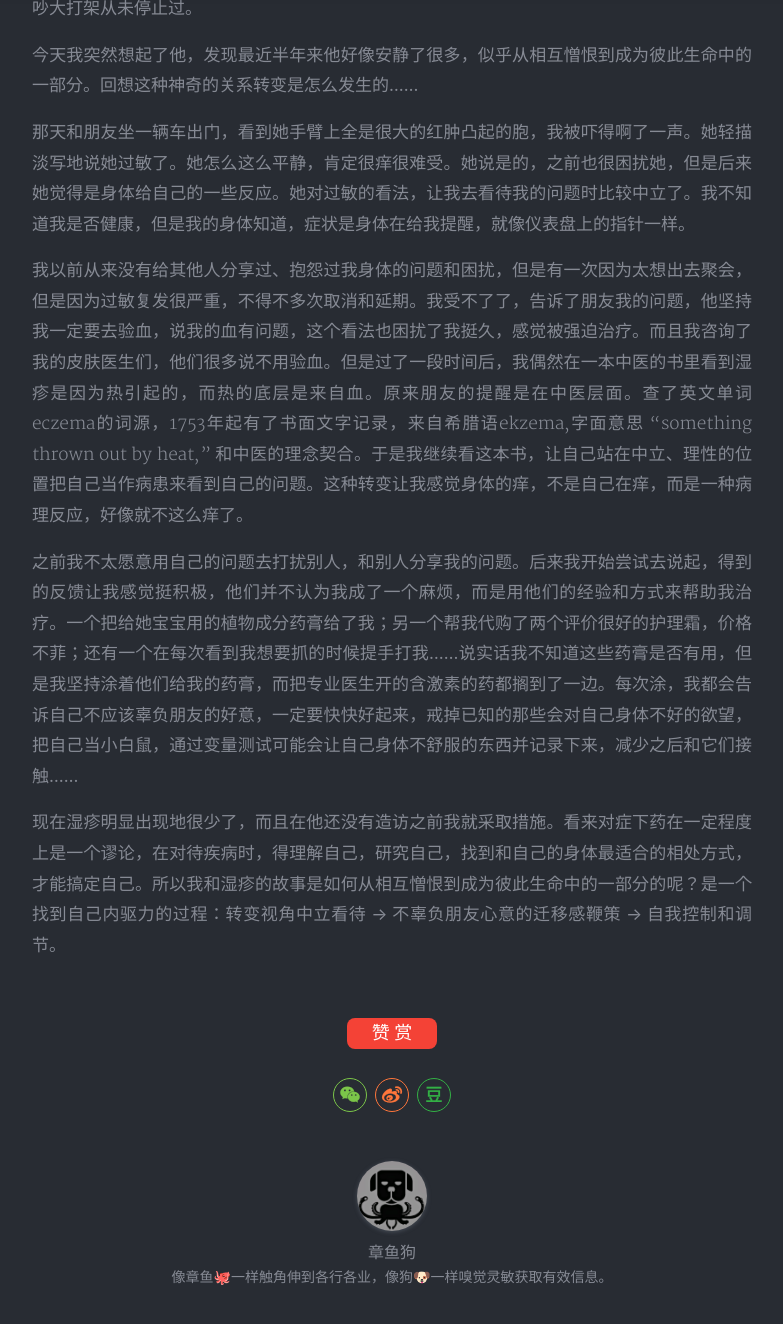
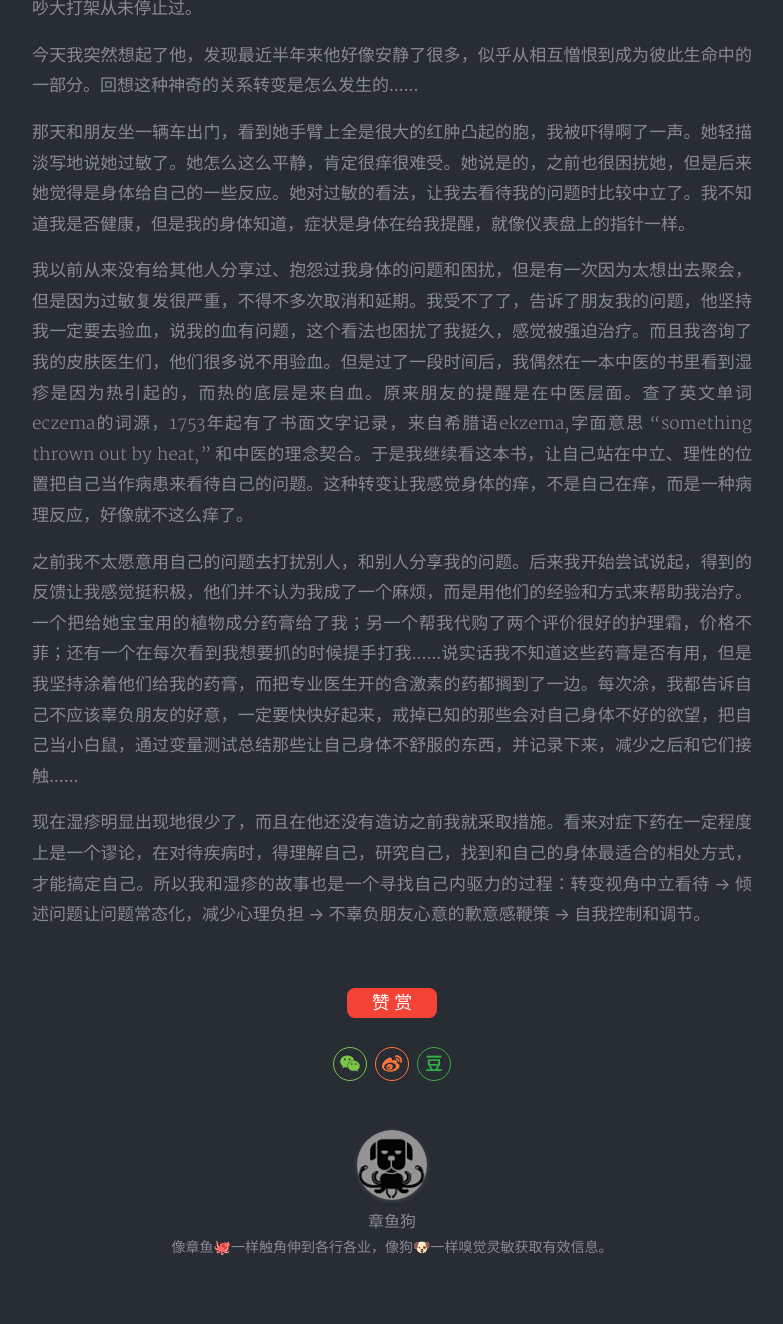
Before and after one commit to aJiea/ajiea.github.io, a Jekyll site: the page built from _posts/2021-02-11-eczema.md, in a window 1280 px wide and 1400 px high, scrolled down 889 px, cut to the strip 0-1333 px from the top of the window. Shown: the top 1324 px of the strip, without its empty margins (248-1031 px from the left). Built offline with Jekyll 4.4.1, drawn with Linux system fonts in a browser that asks for light colours; nearby versions of some CDN libraries; comment, search, counter and statistics services are not loaded; a style sheet for code colours, icons or effects is not loaded.

Commit message:
Update 2021-02-11-eczema.md

```diff
--- a/_posts/2021-02-11-eczema.md
+++ b/_posts/2021-02-11-eczema.md
@@ -16,8 +16,8 @@ categories: 'LIFE'
 
 那天和朋友坐一辆车出门，看到她手臂上全是很大的红肿凸起的胞，我被吓得啊了一声。她轻描淡写地说她过敏了。她怎么这么平静，肯定很痒很难受。她说是的，之前也很困扰她，但是后来她觉得是身体给自己的一些反应。她对过敏的看法，让我去看待我的问题时比较中立了。我不知道我是否健康，但是我的身体知道，症状是身体在给我提醒，就像仪表盘上的指针一样。
 
-我以前从来没有给其他人分享过、抱怨过我身体的问题和困扰，但是有一次因为太想出去聚会，但是因为过敏复发很严重，不得不多次取消和延期。我受不了了，告诉了朋友我的问题，他坚持我一定要去验血，说我的血有问题，这个看法也困扰了我挺久，感觉被强迫治疗。而且我咨询了我的皮肤医生们，他们很多说不用验血。但是过了一段时间后，我偶然在一本中医的书里看到湿疹是因为热引起的，而热的底层是来自血。原来朋友的提醒是在中医层面。查了英文单词eczema的词源，1753年起有了书面文字记录，来自希腊语ekzema,字面意思 "something thrown out by heat," 和中医的理念契合。于是我继续看这本书，让自己站在中立、理性的位置把自己当作病患来看到自己的问题。这种转变让我感觉身体的痒，不是自己在痒，而是一种病理反应，好像就不这么痒了。
+我以前从来没有给其他人分享过、抱怨过我身体的问题和困扰，但是有一次因为太想出去聚会，但是因为过敏复发很严重，不得不多次取消和延期。我受不了了，告诉了朋友我的问题，他坚持我一定要去验血，说我的血有问题，这个看法也困扰了我挺久，感觉被强迫治疗。而且我咨询了我的皮肤医生们，他们很多说不用验血。但是过了一段时间后，我偶然在一本中医的书里看到湿疹是因为热引起的，而热的底层是来自血。原来朋友的提醒是在中医层面。查了英文单词eczema的词源，1753年起有了书面文字记录，来自希腊语ekzema,字面意思 "something thrown out by heat," 和中医的理念契合。于是我继续看这本书，让自己站在中立、理性的位置把自己当作病患来看待自己的问题。这种转变让我感觉身体的痒，不是自己在痒，而是一种病理反应，好像就不这么痒了。
 
-之前我不太愿意用自己的问题去打扰别人，和别人分享我的问题。后来我开始尝试去说起，得到的反馈让我感觉挺积极，他们并不认为我成了一个麻烦，而是用他们的经验和方式来帮助我治疗。一个把给她宝宝用的植物成分药膏给了我；另一个帮我代购了两个评价很好的护理霜，价格不菲；还有一个在每次看到我想要抓的时候提手打我……说实话我不知道这些药膏是否有用，但是我坚持涂着他们给我的药膏，而把专业医生开的含激素的药都搁到了一边。每次涂，我都会告诉自己不应该辜负朋友的好意，一定要快快好起来，戒掉已知的那些会对自己身体不好的欲望，把自己当小白鼠，通过变量测试可能会让自己身体不舒服的东西并记录下来，减少之后和它们接触……
+之前我不太愿意用自己的问题去打扰别人，和别人分享我的问题。后来我开始尝试说起，得到的反馈让我感觉挺积极，他们并不认为我成了一个麻烦，而是用他们的经验和方式来帮助我治疗。一个把给她宝宝用的植物成分药膏给了我；另一个帮我代购了两个评价很好的护理霜，价格不菲；还有一个在每次看到我想要抓的时候提手打我……说实话我不知道这些药膏是否有用，但是我坚持涂着他们给我的药膏，而把专业医生开的含激素的药都搁到了一边。每次涂，我都告诉自己不应该辜负朋友的好意，一定要快快好起来，戒掉已知的那些会对自己身体不好的欲望，把自己当小白鼠，通过变量测试总结那些让自己身体不舒服的东西，并记录下来，减少之后和它们接触……
 
-现在湿疹明显出现地很少了，而且在他还没有造访之前我就采取措施。看来对症下药在一定程度上是一个谬论，在对待疾病时，得理解自己，研究自己，找到和自己的身体最适合的相处方式，才能搞定自己。所以我和湿疹的故事是如何从相互憎恨到成为彼此生命中的一部分的呢？是一个找到自己内驱力的过程：转变视角中立看待 → 不辜负朋友心意的迁移感鞭策 → 自我控制和调节。
+现在湿疹明显出现地很少了，而且在他还没有造访之前我就采取措施。看来对症下药在一定程度上是一个谬论，在对待疾病时，得理解自己，研究自己，找到和自己的身体最适合的相处方式，才能搞定自己。所以我和湿疹的故事也是一个寻找自己内驱力的过程：转变视角中立看待 → 倾述问题让问题常态化，减少心理负担 → 不辜负朋友心意的歉意感鞭策 → 自我控制和调节。
```
